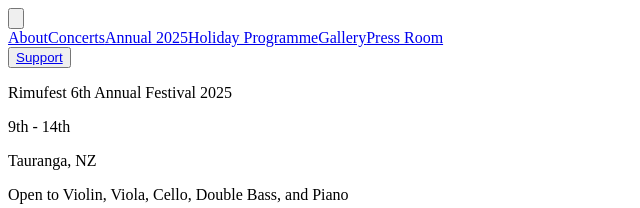
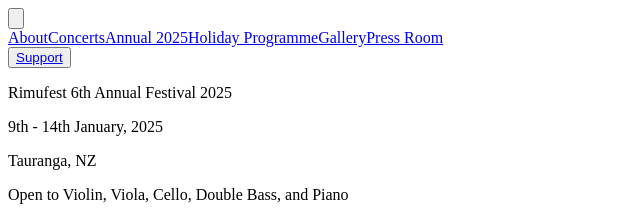
Before and after one commit to Alejandro-Larumbe/rimufest, a Next.js app: page /annual-nz-2025 in a window 1280 px wide. Shown: the top 208 px of the page, without its empty margins (0-640 px from the left). Built offline with nearby package versions, Linux system fonts and the light colour scheme.

Commit message:
Update date

```diff
--- a/pages/annual-nz-2025.js
+++ b/pages/annual-nz-2025.js
@@ -17,7 +17,7 @@
           <p className="text-4xl font-extrabold text-pink">
             Rimufest 6th Annual Festival 2025
           </p>
-          <p className="text-lg  mt-4">9th - 14th</p>{" "}
+          <p className="text-lg  mt-4">9th - 14th January, 2025</p>{" "}
           <p className="text-lg ">Tauranga, NZ</p>{" "}
           <p className="text-lg ">
             Open to Violin, Viola, Cello, Double Bass, and Piano
```
